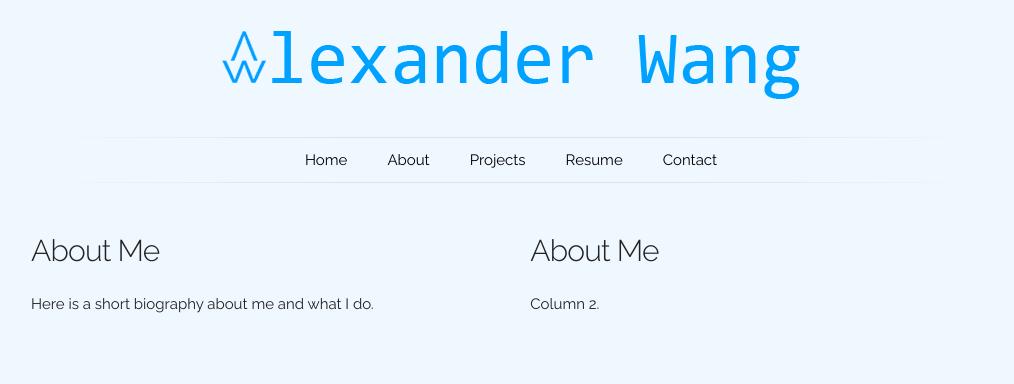
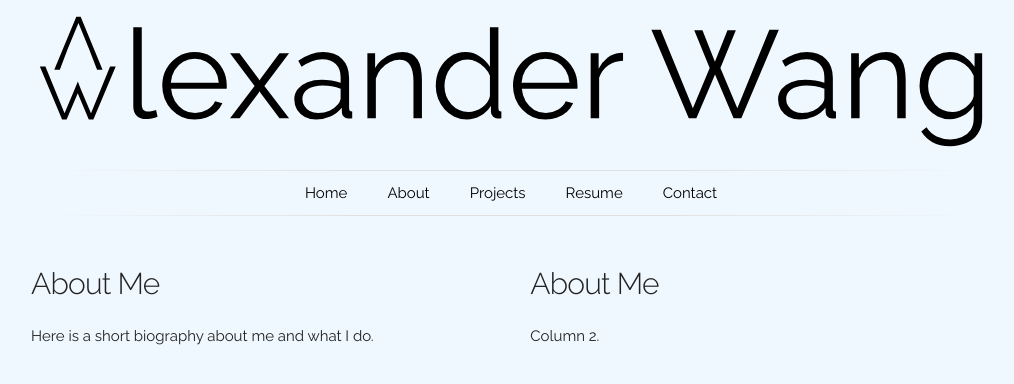
Before and after one commit to awang9999/mysite, a plain HTML site: page about.html in a window 1280 px wide. Shown: the whole page, without its empty margins (129-1143 px from the left). Drawn offline with Linux system fonts and the light colour scheme.

Commit message:
normalized pages, hid scrollbar, updated icon

```diff
--- a/about.html
+++ b/about.html
@@ -26,7 +26,7 @@
 
   <!-- Website Icon
   –––––––––––––––––––––––––––––––––––––––––––––––––– -->
-  <link rel="icon" type="image/png" href="images/monogram.png">
+  <link rel="icon" type="image/png" href="images/monogram.svg">
 
 </head>
 
@@ -38,7 +38,7 @@
     <div class="hero">
       <div class="container">
         <div class="row">
-          <img class="u-max-full-width" src="images/title.png">
+          <a href="index.html"><img class="u-max-full-width" src="images/title.svg"></a>
         </div>
       </div>
     </div>
--- a/css/custom.css
+++ b/css/custom.css
@@ -96,4 +96,12 @@ body {
 
   height: 100%;
 
+  /*hide scroll bar for */
+  -ms-overflow-style: none;  /* IE and Edge */
+  scrollbar-width: none;  /* Firefox */
 }
+
+/* Chrome hide scrollbar */
+body::-webkit-scrollbar {
+  display: none;
+}
```
Also changed, not shown: contact.html (+2 -2 lines), index.html (+3 -3 lines), projects.html (+2 -2 lines), resume.html (+2 -2 lines), thanks.html (+2 -2 lines), images/monogram.svg.
